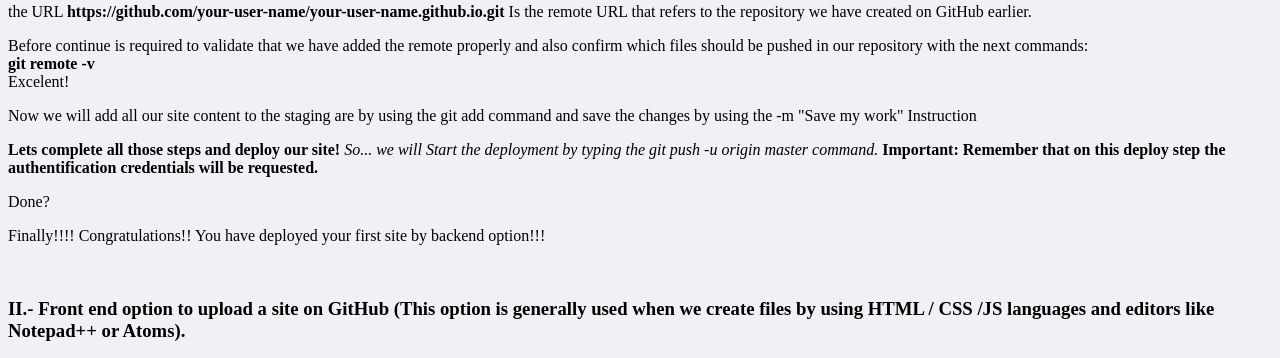
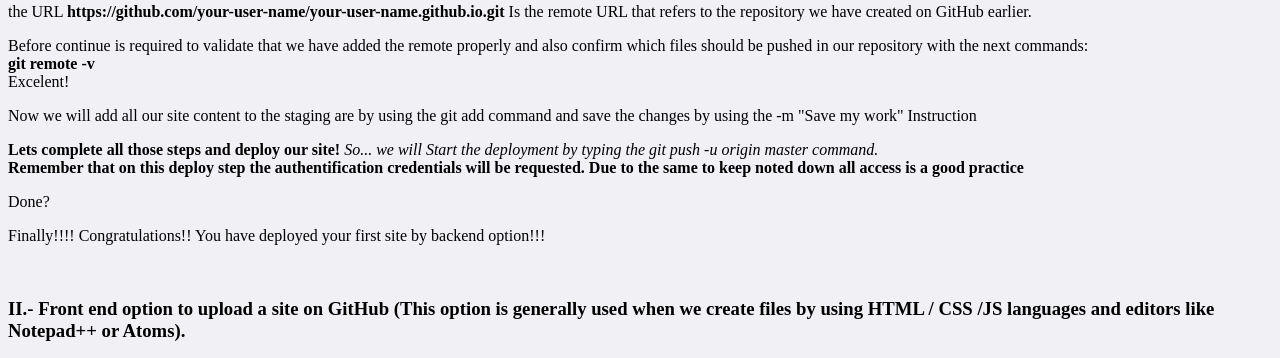
Before and after one commit to Alcored/Github_Introduction, a plain HTML site: page index.html in a window 1280 px wide. Shown: the part 2733-3091 px from the top of the page. Drawn offline with Linux system fonts and the light colour scheme.

Commit message:
Update index.html

```diff
--- a/index.html
+++ b/index.html
@@ -50,7 +50,7 @@
   We'll Use the repository  previously created in order to store the contents of our website.<br/>
     <br/>
 
- <b>Note I: </b> It´s pretty important  that your repository name use the GitHubPages naming convention so that be able to publish
+ <b>Note I: </b> It´s pretty important that your repository name use the GitHubPages naming convention so that be able to publish
   properly.<br/>
   <br/>
 
@@ -116,8 +116,9 @@
   <b> Lets complete all those steps and deploy our site! </b>
 
  <i> So... we will Start the  deployment by typing the git push -u origin master command.</i>
+  <br/>
 
-  <b> Important: Remember that on this deploy step the authentification credentials will be requested.</b>
+  <b> Remember that on this deploy step the authentification credentials will be requested. Due to the same to keep noted down all access is a good practice </b>
   </p>
 
     <p> Done?  </p>
```
